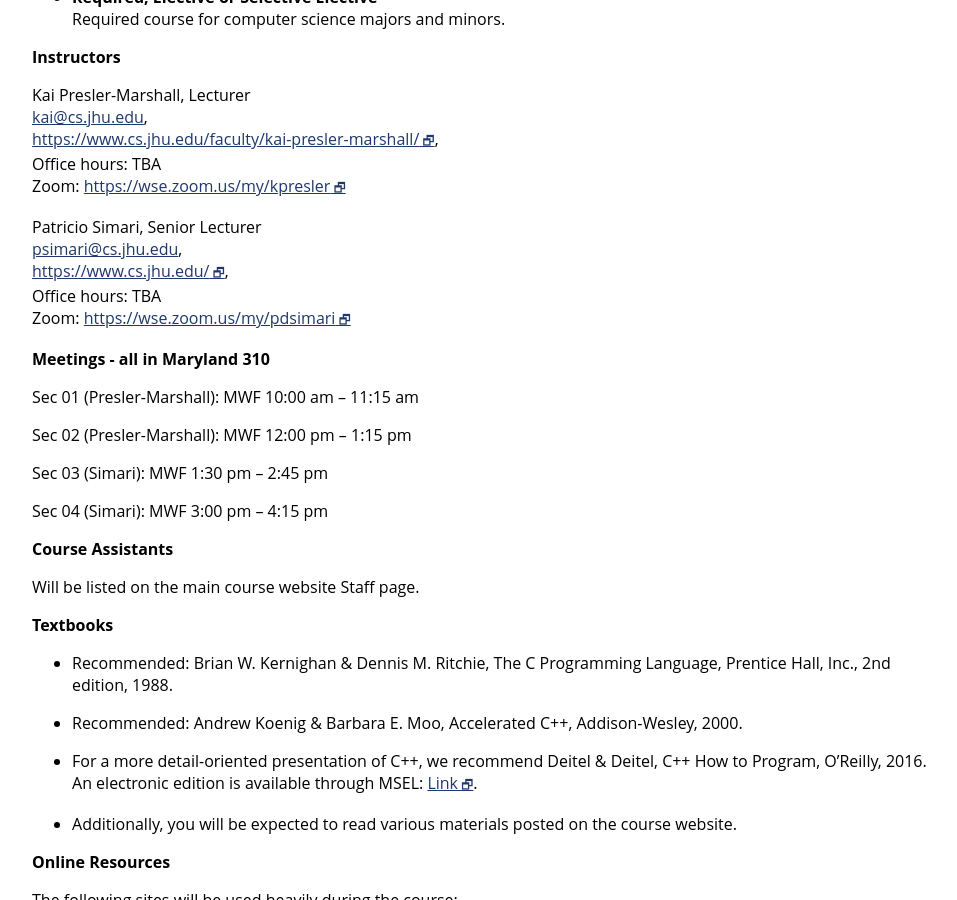
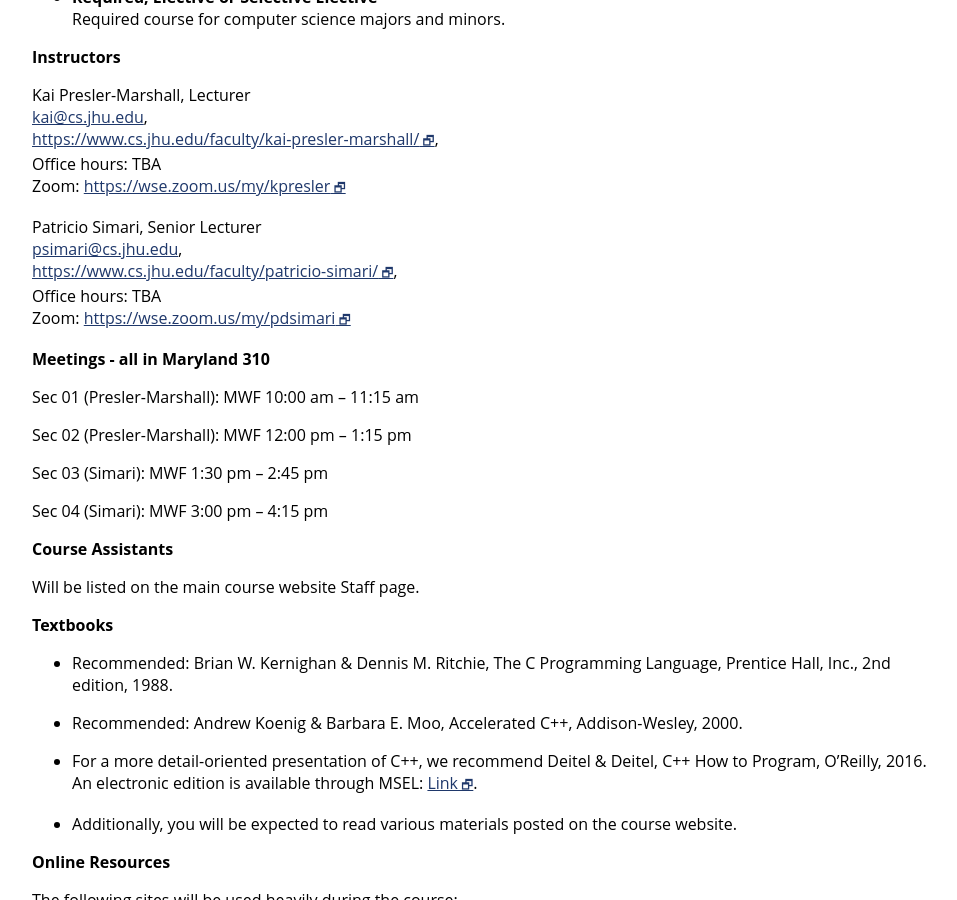
Before and after one commit to jhu-ip/cs220-sp26, a Jekyll site: the page built from syllabus.md, in a window 1280 px wide and 900 px high, scrolled down 646 px. Shown: the whole window, without its empty margins (160-1117 px from the left). Built offline with Jekyll 4.4.1, drawn with Linux system fonts in a browser that asks for light colours; some of the changed lines change nothing that is shown.

Commit message:
fixed webpage link for patricio

```diff
--- a/syllabus.md
+++ b/syllabus.md
@@ -46,7 +46,7 @@ Zoom: <a class="external" target="_blank" href="https://wse.zoom.us/my/kpresler"
 
 Patricio Simari, Senior Lecturer\
 <mailto:psimari@cs.jhu.edu>,\
-<a class="external" target="_blank" href="https://www.cs.jhu.edu/">https://www.cs.jhu.edu/</a>,\
+<a class="external" target="_blank" href="https://www.cs.jhu.edu/faculty/patricio-simari/">https://www.cs.jhu.edu/faculty/patricio-simari/</a>,\
 Office hours: TBA \
 Zoom: <a class="external" target="_blank" href="https://wse.zoom.us/my/pdsimari">https://wse.zoom.us/my/pdsimari</a>
 
```
